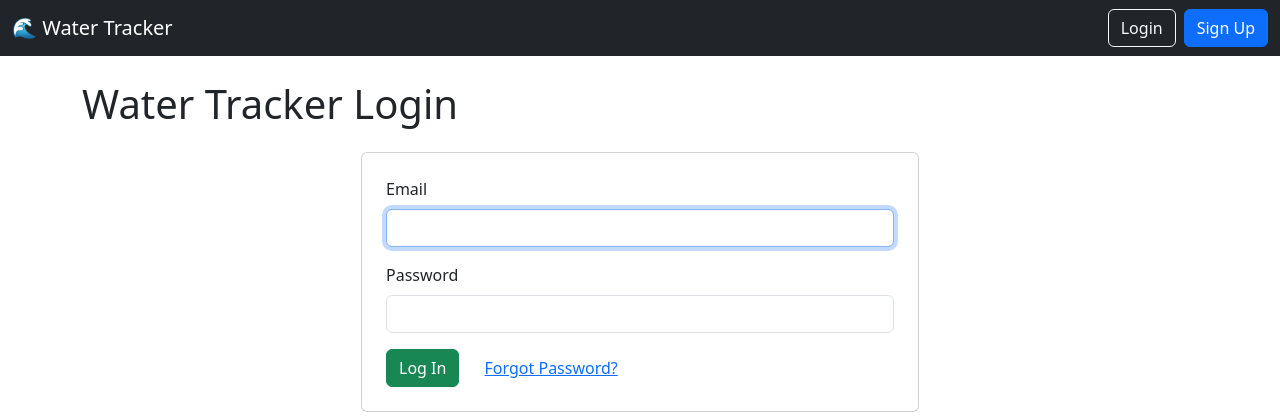
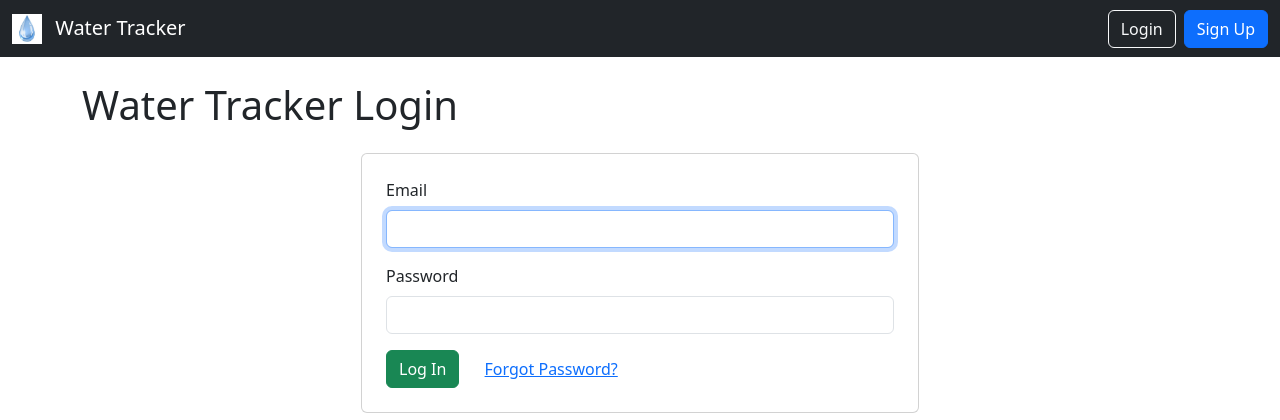
Before and after one commit to Steve-ayan/Water-Usage-Tracker, a Django app: a page that uses templates/base.html in a window 1280 px wide. Shown: the top 420 px of the page. Run offline with Django 5.2, Linux system fonts and the light colour scheme; some libraries are stand-ins or nearby versions.

Commit message:
FINAL BUG FIX: Corrected static image path in base.html to resolve recurring 500 server crash.

```diff
--- a/templates/base.html
+++ b/templates/base.html
@@ -11,7 +11,11 @@
 <body>
     <nav class="navbar navbar-expand-lg navbar-dark bg-dark">
         <div class="container-fluid">
-            <a class="navbar-brand" href="{% url 'dashboard:main_dashboard' %}">🌊 Water Tracker</a>
+
+            <a class="navbar-brand" href="{% url 'dashboard:main_dashboard' %}">
+                <img src="{% static 'img/water_icon.jpg' %}" alt="Water Icon" height="30" class="d-inline-block align-text-top me-2">
+                Water Tracker
+            </a>
 
             <button class="navbar-toggler" type="button" data-bs-toggle="collapse" data-bs-target="#navbarNav" aria-controls="navbarNav" aria-expanded="false" aria-label="Toggle navigation">
                 <span class="navbar-toggler-icon"></span>
```
